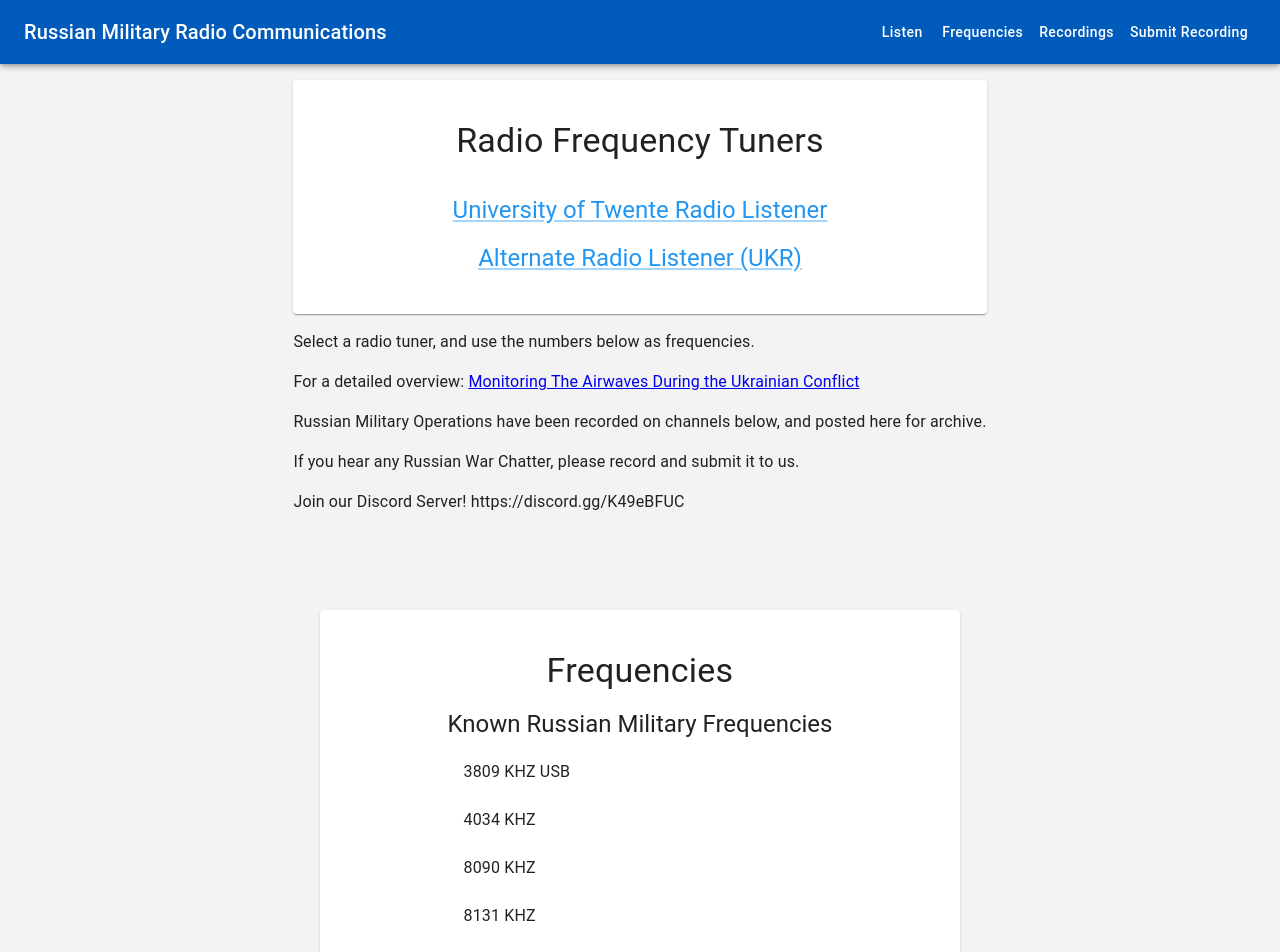
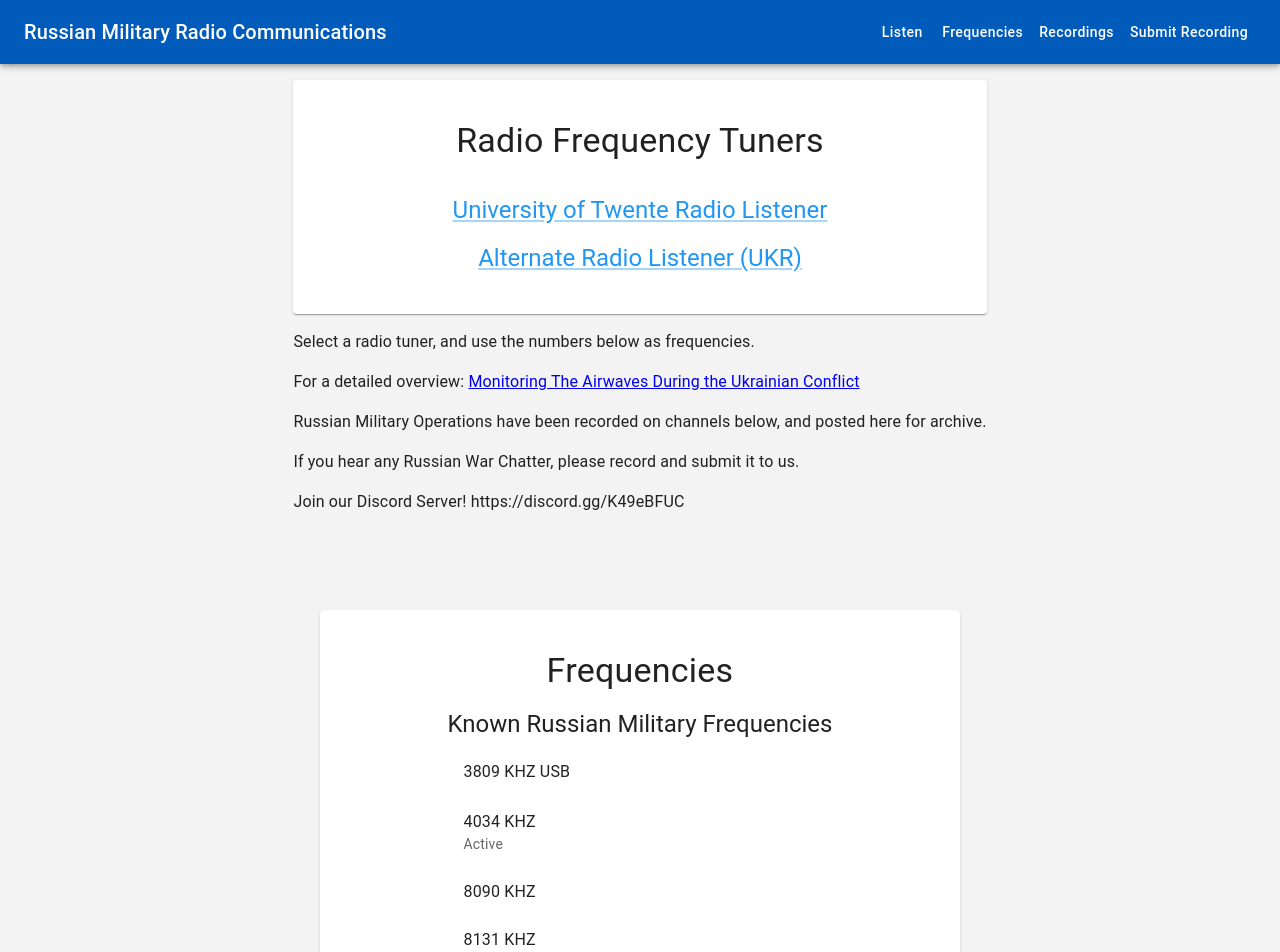
Before and after one commit to brianross93/saveukraine, a React (Create React App) app in the folder saveukraine/: page / in a window 1280 px wide. Shown: the top 952 px of the page. Built offline with nearby package versions, Linux system fonts and the light colour scheme; the HTML template or start-up script is replaced by a standard one.

Commit message:
adding freq

```diff
--- a/saveukraine/src/Frequencies.js
+++ b/saveukraine/src/Frequencies.js
@@ -4,7 +4,7 @@ import { Grid, List, ListItem, ListItemText, Paper, Typography } from "@mui/mate
 const Frequencies = () => {
     const frequencies = [
         { freq: "3809 KHZ USB", active: false },
-        { freq: "4034 KHZ", active: false },
+        { freq: "4034 KHZ", active: true },
         { freq: "8090 KHZ", active: false },
         { freq: "8131 KHZ", active: false },
         { freq: "9741 KHZ", active: false},
```
Also changed, not shown: 7 other files (tests, documents, lock files or other folders).
